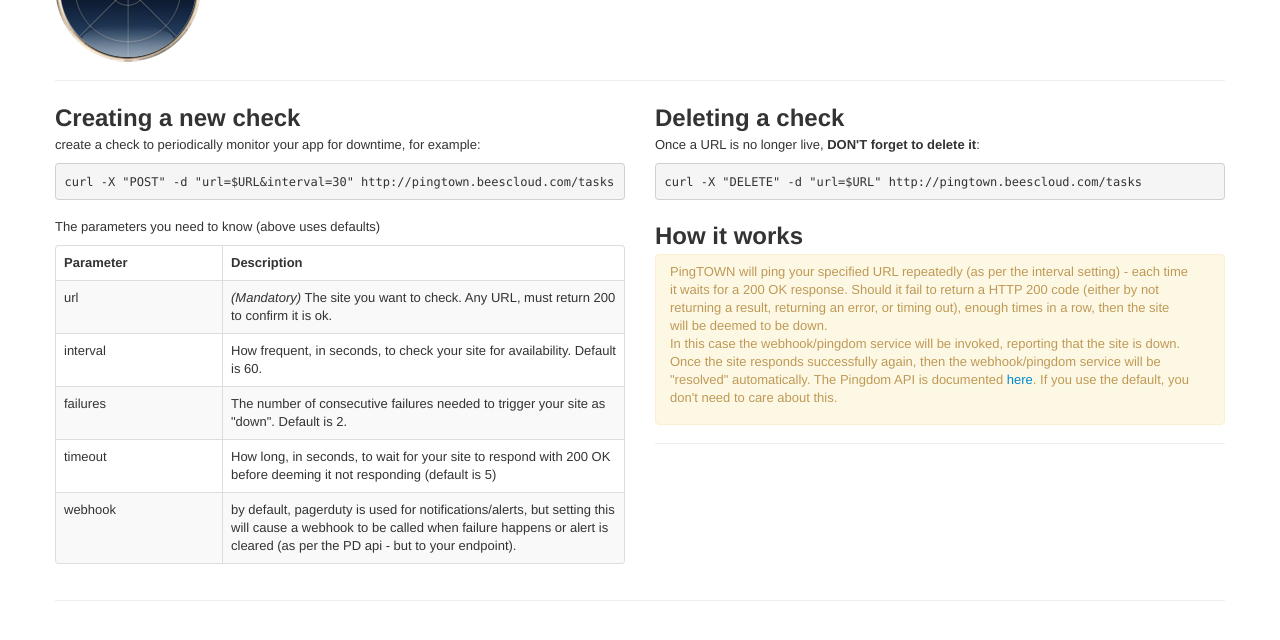
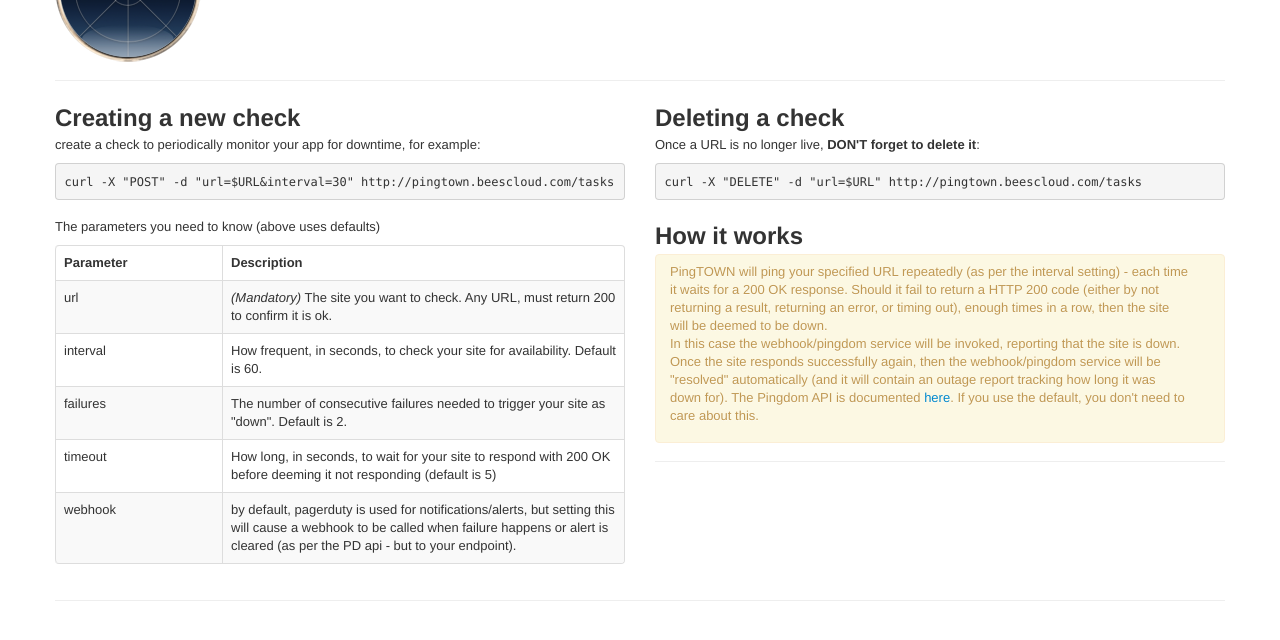
Before and after one commit to michaelneale/pingtown, a plain HTML site: page resources/public/index.html in a window 1280 px wide. Shown: the part 144-784 px from the top of the page. Drawn offline with Linux system fonts and the light colour scheme.

Commit message:
doco change

```diff
--- a/resources/public/hello.css
+++ /dev/null
@@ -1 +0,0 @@
-css goes here
--- a/resources/public/index.html
+++ b/resources/public/index.html
@@ -115,7 +115,7 @@ curl -X "DELETE" -d "url=http://localhost:8000" http://localhost:3000/tasks
             <p style="margin-bottom: 0;">
                 PingTOWN will ping your specified URL repeatedly (as per the interval setting) - each time it waits for a 200 OK response. Should it fail to return a HTTP 200 code (either by not returning a result, returning an error, or timing out), enough times in a row, then the site will be deemed to be down.
                 <p>
-                In this case the webhook/pingdom service will be invoked, reporting that the site is down. Once the site responds successfully again, then the webhook/pingdom service will be "resolved" automatically. The Pingdom API is documented
+                In this case the webhook/pingdom service will be invoked, reporting that the site is down. Once the site responds successfully again, then the webhook/pingdom service will be "resolved" automatically (and it will contain an outage report tracking how long it was down for). The Pingdom API is documented
                 <a href="http://www.pagerduty.com/docs/integration-api/integration-api-documentation">here</a>. If you use the default, you don't need to care about this.
             </p>
           </div>
```
